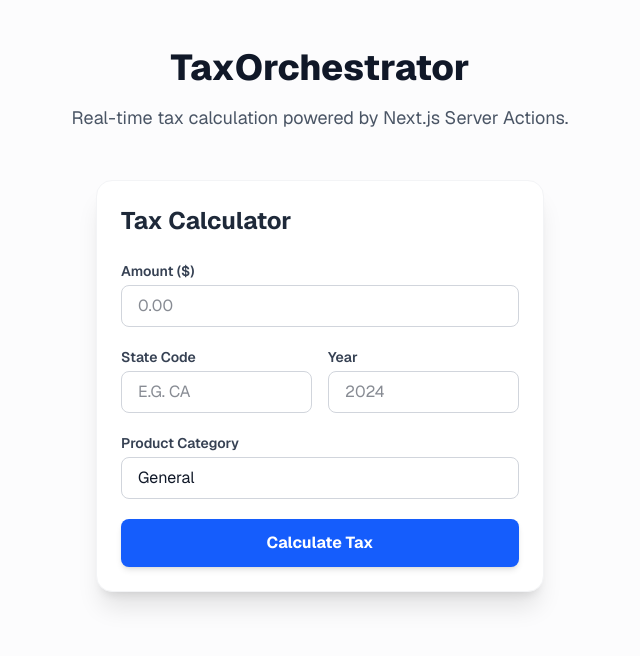
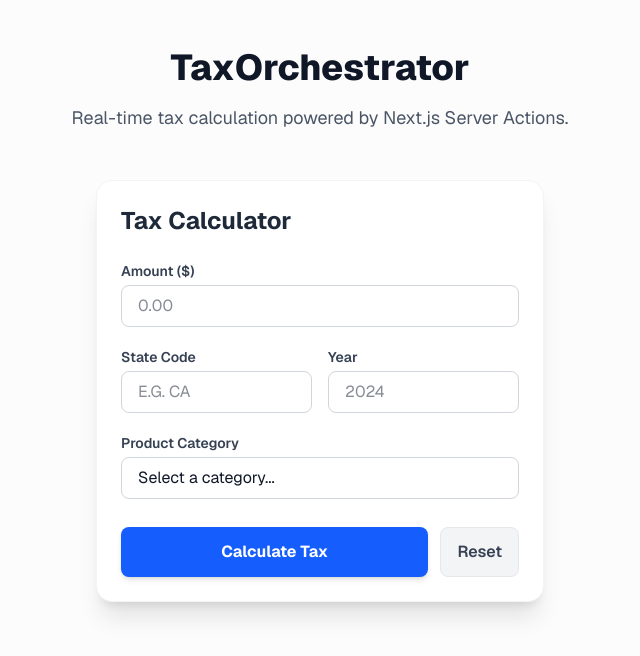
Before and after one commit to hiroshisogabe/tax-calculator-nextjs, a Next.js app: page / in a window 1280 px wide. Shown: the top 656 px of the page, without its empty margins (320-960 px from the left). Built offline with nearby package versions, Linux system fonts and the light colour scheme.

Commit message:
feat: persist form values with reset form button
* for the <select> persistence, we are using the 'key' prop in the element
  which will force a re-render when the selected value changed and was submitted,
  once it'll respect the defaultValue also set.

```diff
--- a/src/actions/tax-actions.ts
+++ b/src/actions/tax-actions.ts
@@ -16,9 +16,20 @@
   productCategory: z.string({ message: 'Category is required' }),
 });
 
+export type TaxFormInputs = Partial<Record<keyof TaxInput, string>>;
+
 export type ActionResponse =
-  | { success: true; data: TaxResult & { state: string; year: number } }
-  | { success: false; error: string; fieldErrors?: Record<string, string[]> };
+  | {
+      success: true;
+      data: TaxResult & { state: string; year: number };
+      inputs: TaxFormInputs;
+    }
+  | {
+      success: false;
+      error: string;
+      fieldErrors?: Record<string, string[]>;
+      inputs?: TaxFormInputs;
+    };
 
 export const calculateTaxAction = async (
   _prevState: ActionResponse | null,
@@ -32,6 +43,7 @@
       success: false,
       error: 'Invalid form data. Please check the fields.',
       fieldErrors: flattenZodErrors(validated.error),
+      inputs: rawData,
     };
   }
 
@@ -52,6 +64,7 @@
         state,
         year,
       },
+      inputs: rawData,
     };
   } catch (e) {
     const errorMessage =
--- a/src/components/TaxForm.tsx
+++ b/src/components/TaxForm.tsx
@@ -1,16 +1,21 @@
 'use client';
 
-import { useActionState } from 'react';
+import { useActionState, useRef } from 'react';
 import { calculateTaxAction } from '@/actions/tax-actions';
 
 // TODO: the product categories should be fetched from the server and validate the formData on server side as well
 export const PRODUCT_CATEGORIES = ['General', 'Food'];
 
 export default function TaxForm() {
+  const formRef = useRef<HTMLFormElement>(null);
   const [state, formAction, isPending] = useActionState(
     calculateTaxAction,
     null,
   );
+
+  const handleReset = () => {
+    formRef.current?.reset();
+  };
 
   // TODO: split into smaller components, e.g. InputField, ErrorMessage, SuccessView, etc.
   return (
@@ -19,7 +24,7 @@
         Tax Calculator
       </h2>
 
-      <form action={formAction} className="space-y-5">
+      <form action={formAction} className="space-y-5" ref={formRef}>
         {state?.success === false && state.error && (
           <div className="p-3 bg-red-50 text-red-700 text-sm rounded-lg border border-red-100">
             {state.error}
@@ -39,6 +44,7 @@
             id="amount"
             step="0.01"
             placeholder="0.00"
+            defaultValue={state?.inputs?.amount || ''}
             className="w-full px-4 py-2 border border-gray-300 dark:border-gray-700 rounded-lg bg-white dark:bg-gray-800 text-gray-900 dark:text-white rounded-lg focus:ring-2 focus:ring-blue-500 focus:border-transparent outline-none transition-all"
           />
           {state?.success === false && state.fieldErrors?.amount && (
@@ -60,6 +66,7 @@
               name="state"
               id="state"
               placeholder="e.g. CA"
+              defaultValue={state?.inputs?.state || ''}
               className="w-full px-4 py-2 border border-gray-300 dark:border-gray-700 rounded-lg bg-white dark:bg-gray-800 text-gray-900 dark:text-white rounded-lg focus:ring-2 focus:ring-blue-500 uppercase outline-none"
             />
             {state?.success === false && state.fieldErrors?.state && (
@@ -81,6 +88,7 @@
               name="year"
               id="year"
               placeholder="2024"
+              defaultValue={state?.inputs?.year || ''}
               className="w-full px-4 py-2 border border-gray-300 dark:border-gray-700 rounded-lg bg-white dark:bg-gray-800 text-gray-900 dark:text-white rounded-lg focus:ring-2 focus:ring-blue-500 outline-none"
             />
             {state?.success === false && state.fieldErrors?.year && (
@@ -99,8 +107,10 @@
             Product Category
           </label>
           <select
+            key={state?.inputs?.productCategory}
             name="productCategory"
             id="productCategory"
+            defaultValue={state?.inputs?.productCategory || ''}
             className="w-full px-4 py-2 border border-gray-300 dark:border-gray-700 rounded-lg bg-white dark:bg-gray-800 text-gray-900 dark:text-white focus:ring-2 focus:ring-blue-500 outline-none appearance-none cursor-pointer"
           >
             <option value="" disabled>
@@ -123,6 +133,7 @@
           )}
         </div>
 
+        <div className="flex flex-col sm:flex-row gap-3 pt-2">
           <button
             type="submit"
             disabled={isPending}
@@ -130,6 +141,14 @@
           >
             {isPending ? 'Calculating...' : 'Calculate Tax'}
           </button>
+          <button
+            type="button"
+            onClick={handleReset}
+            className="flex-1 py-3 px-4 bg-gray-100 dark:bg-gray-800 hover:bg-gray-200 dark:hover:bg-gray-700 text-gray-700 dark:text-gray-200 font-semibold rounded-lg transition-all active:scale-[0.98] border border-gray-200 dark:border-gray-700"
+          >
+            Reset
+          </button>
+        </div>
       </form>
 
       {state?.success && state.data && (
```
Lines whose indentation alone changed are shown as unchanged.
